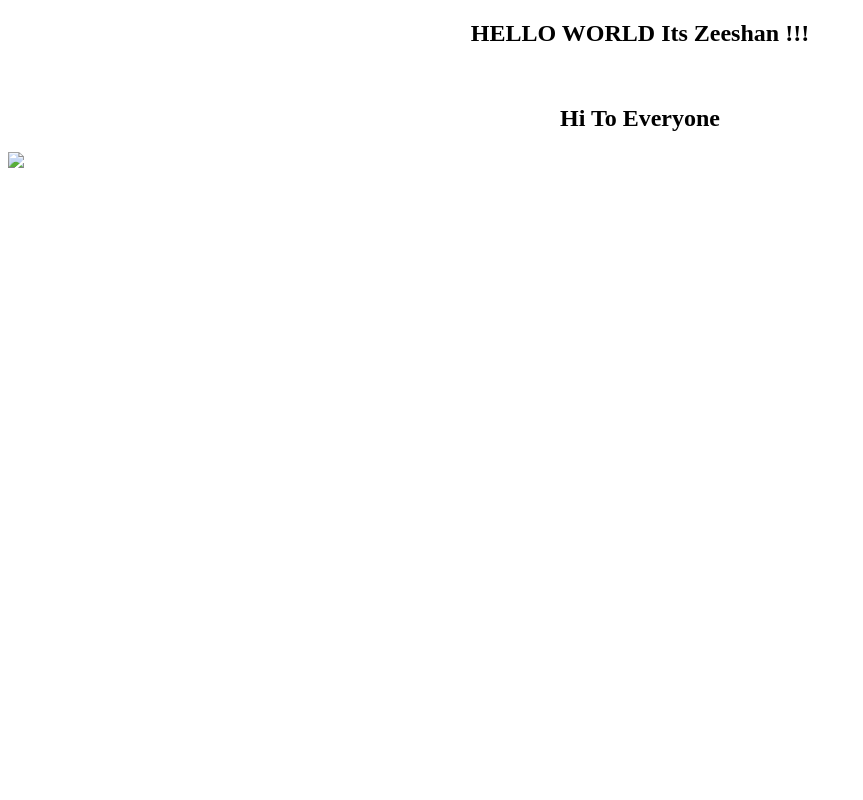
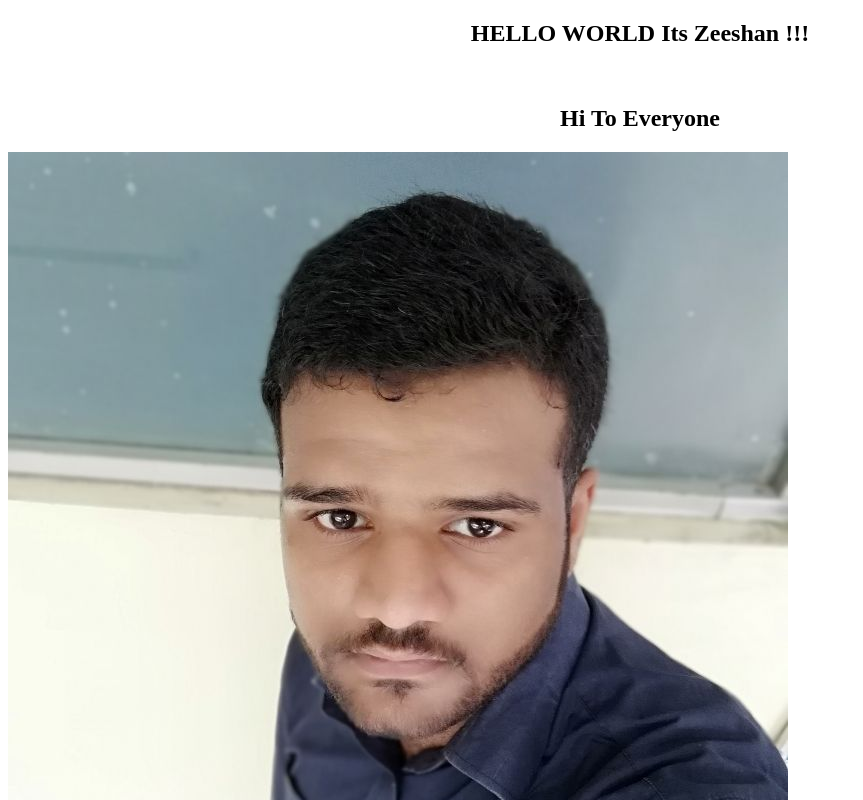
Before and after one commit to zeeshanamjad1/BootCamp1, a plain HTML site: page index.html in a window 1280 px wide. Shown: the top 800 px of the page, without its empty margins (0-863 px from the left). Drawn offline with Linux system fonts and the light colour scheme; files whose address does not match are found by name.

Commit message:
pic index.html

```diff
--- a/index.html
+++ b/index.html
@@ -8,12 +8,18 @@
 <body>
     <center>
         <div>
-            <h2>HELLO WORLD Its Zeeshan !!!</h2>
+            <h2>
+                HELLO WORLD Its Zeeshan !!!
+            </h2>
+
             <br>
-            <h2>Hi To Everyone</h2>
+
+            <h2>
+                Hi To Everyone
+            </h2>
          </div>
     </center>
 
-    <img src="D:\zeeshan uni\WhatsApp Images\IMG-20171207-WA0016.jpg"/>
+    <img src="D:\APS\BootCamp1\IMG-20180403-WA0003.jpg"/>
 </body>
 </html>
```
Also changed, not shown: IMG-20180403-WA0003.jpg (added).
